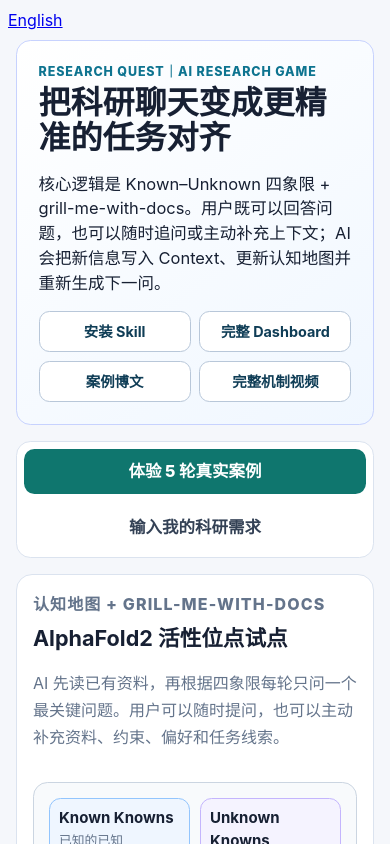
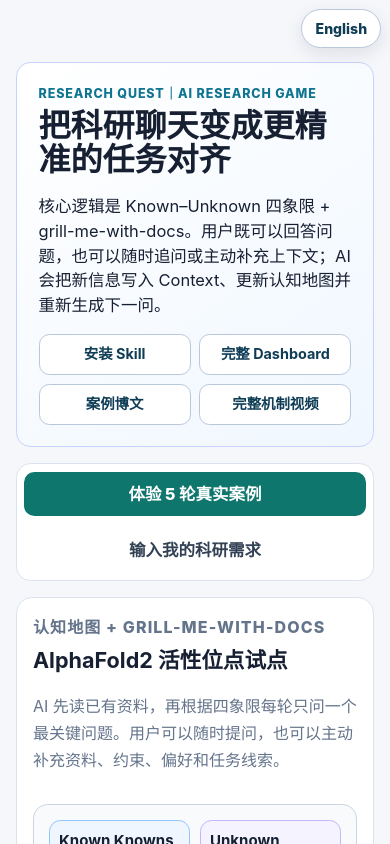
Before and after one commit to John-Lin98/ai-research-quest, a React (Vite) app in the folder app/: page / in a window 390 px wide. Shown: the top 844 px of the page. Built offline with nearby package versions, Linux system fonts and the light colour scheme.

Commit message:
加入中英文页面切换样式

```diff
--- a/app/src/styles/chat-quest.css
+++ b/app/src/styles/chat-quest.css
@@ -1,5 +1,8 @@
 :root { --cq-border: #dbe3ef; --cq-text: #172033; --cq-muted: #64748b; --cq-accent: #0f766e; --cq-accent-soft: #f0fdfa; --cq-user: #e8f0ff; --cq-assistant: #ffffff; --cq-clue: #fff7ed; --cq-task: #f0fdf4; }
 textarea { font: inherit; }
+.rq-language-switch { position: fixed; z-index: 20; top: .8rem; right: .8rem; display: inline-flex; align-items: center; min-height: 2.4rem; padding: .5rem .82rem; border: 1px solid #b8c7d9; border-radius: 999px; color: #0f3d56; background: rgba(255,255,255,.96); box-shadow: 0 6px 18px rgba(15,23,42,.1); font-size: .88rem; font-weight: 800; text-decoration: none; }
+.rq-language-switch:hover { border-color: var(--cq-accent); color: #0f766e; background: #f0fdfa; }
+.rq-language-switch:focus-visible { outline: 3px solid #f59e0b; outline-offset: 3px; }
 .cq-app { width: min(980px, calc(100% - 2rem)); margin: 0 auto; padding: 1.5rem 0 4rem; color: var(--cq-text); font-size: 1.03rem; }
 .cq-header { display: grid; gap: 1rem; padding: clamp(1.35rem, 4vw, 2.5rem); border: 1px solid #c7d2fe; border-radius: 1.25rem; background: linear-gradient(145deg, #ffffff, #f0f7ff); }
 .cq-header h1 { max-width: 22ch; margin: .3rem 0 .75rem; font-size: clamp(2rem, 6vw, 3.45rem); line-height: 1.08; }
@@ -96,7 +99,8 @@
   .cq-frozen .cq-product-links, .cq-generated .cq-product-links { grid-column: 1 / -1; }
 }
 @media (max-width: 760px) {
-  .cq-app { width: min(100% - 1rem, 980px); padding-top: .5rem; }
+  .rq-language-switch { position: absolute; top: .55rem; right: .55rem; }
+  .cq-app { width: min(100% - 1rem, 980px); padding-top: 3.4rem; }
   .cq-header { border-radius: .9rem; }
   .cq-overview { grid-template-columns: 1fr; }
   .cq-message { max-width: 100%; }
```
